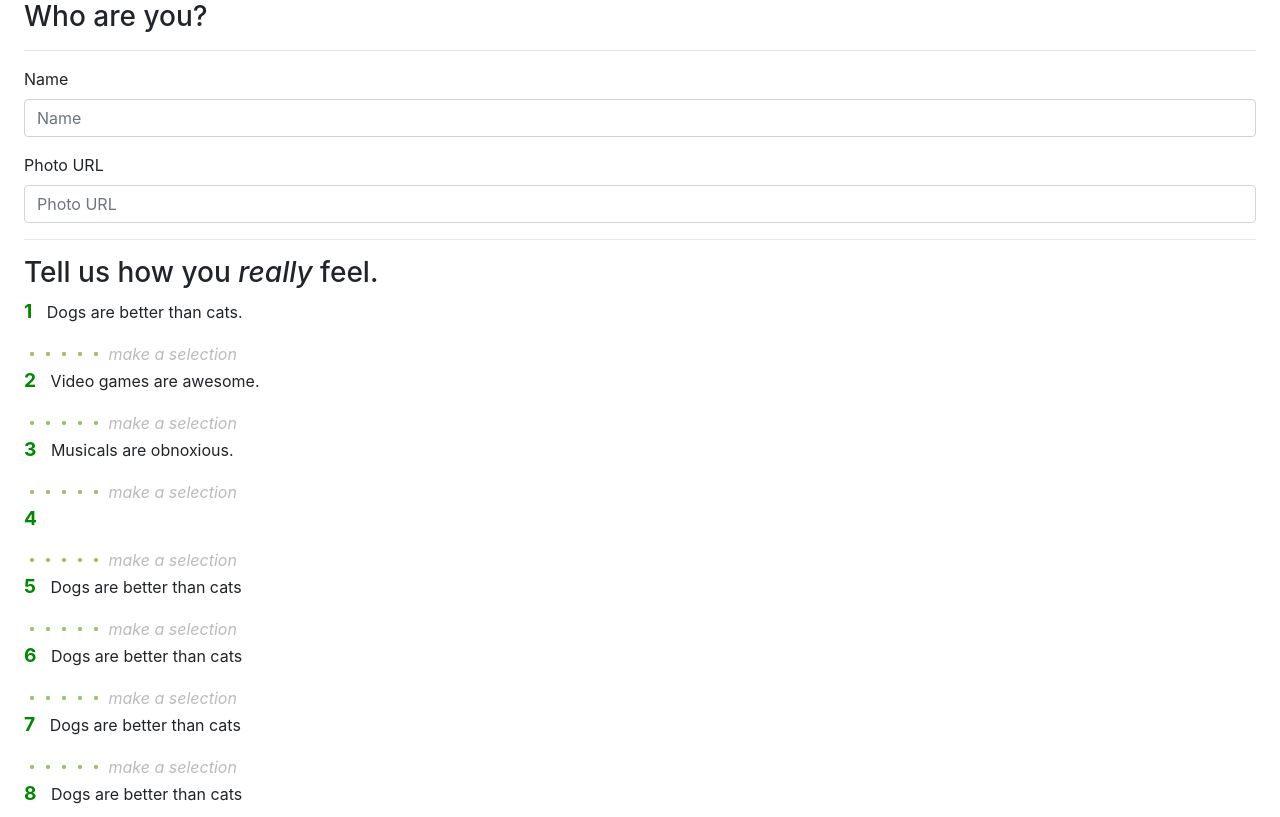
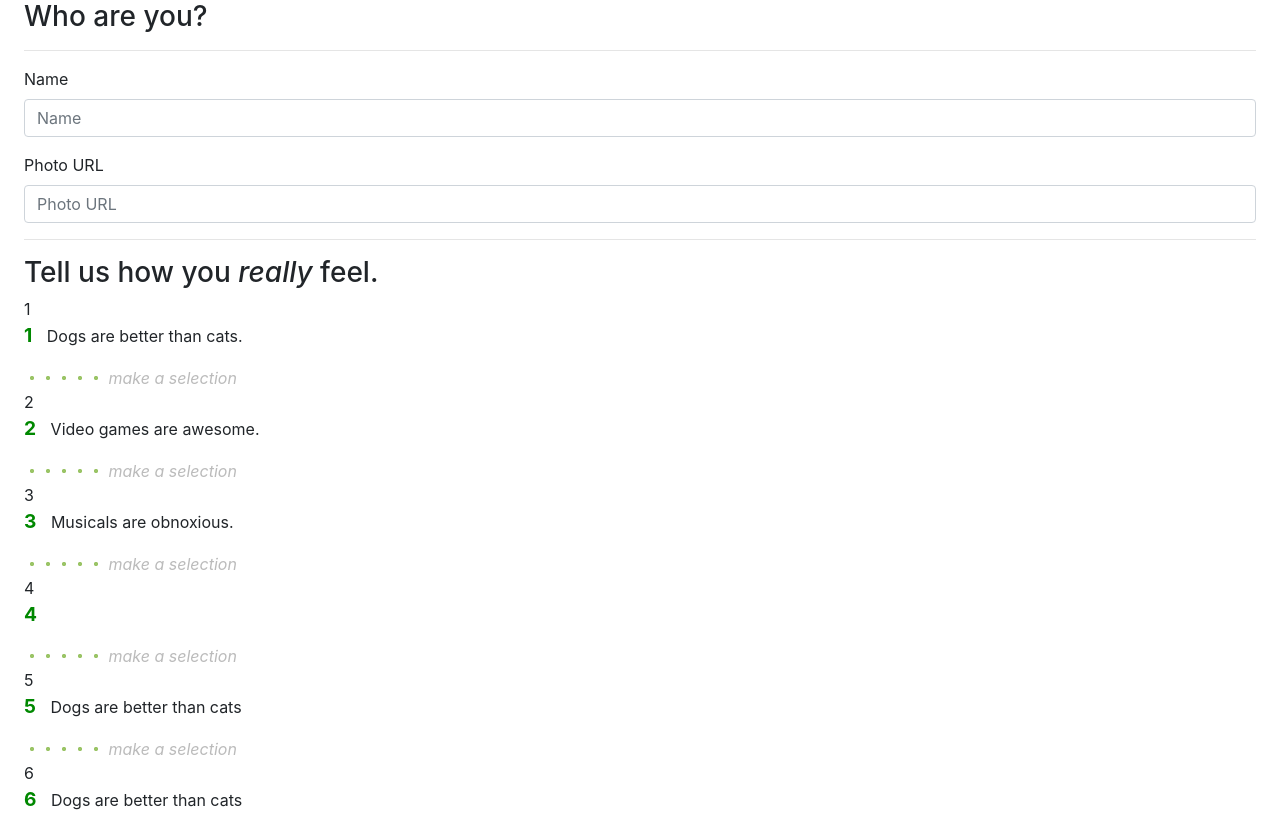
Before and after one commit to snarfblam/friendFinder, a website: page app/public_html/survey.html in a window 1280 px wide. Shown: the top 817 px of the page. Drawn offline with nearby package versions, Linux system fonts and the light colour scheme.

Commit message:
modified groupdot li style

```diff
--- a/app/public_html/styles.css
+++ b/app/public_html/styles.css
@@ -4,10 +4,18 @@ html {
 
 .groupdot {
     padding-left: 0;
+    counter-reset: gd;
 }
 .groupdot li {
     list-style-type: none;
+    counter-increment: gd;
 }
+
+.groupdot li:before {
+    content: counter(gd);
+    display: inline;
+}
+
 .groupdot input[type=radio] {
     display:none;
 }
```
